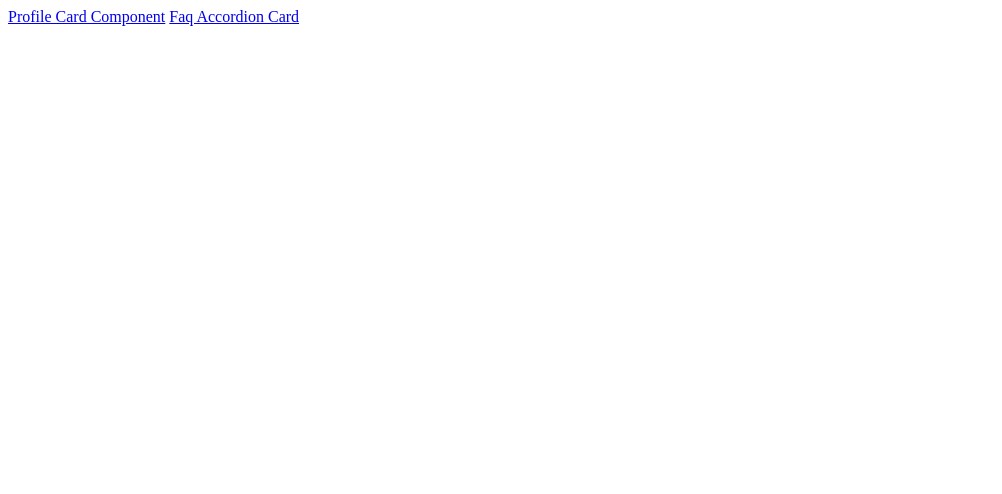
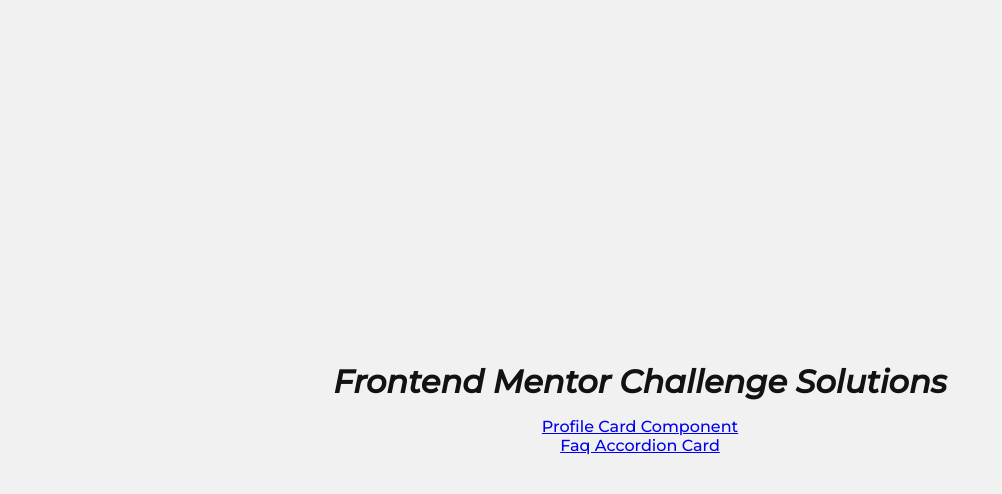
Before and after one commit to auxfuse/frontendMentor-challenges, a plain HTML site: page index.html in a window 1280 px wide. Shown: the whole page, without its empty margins (0-1002 px from the left). Drawn offline with Linux system fonts and the light colour scheme.

Commit message:
Index page styles added

```diff
--- /dev/null
+++ b/assets/style.css
@@ -0,0 +1,23 @@
+@import url('https://fonts.googleapis.com/css2?family=Montserrat:ital,wght@0,100;0,300;0,500;1,100;1,300;1,500&display=swap');
+
+* {
+    margin: 0;
+    padding: 0;
+    box-sizing: border-box;
+}
+
+body {
+    font-family: 'Montserrat', sans-serif;
+    background-color: #f1f1f1;
+    display: flex;
+    justify-content: center;
+    align-items: center;
+    flex-direction: column;
+    min-height: 100vh;
+}
+
+h1 {
+    font-style: italic;
+    color: #131212;
+    margin: 1rem;
+}
--- a/index.html
+++ b/index.html
@@ -2,9 +2,13 @@
 <html lang="en">
 <head>
     <meta charset="UTF-8">
-        <title>Frontend Mentor Repo</title>
+    <meta http-equiv="X-UA-Compatible" content="IE=edge">
+    <meta name="viewport" content="width=device-width, initial-scale=1.0">
+    <link rel="stylesheet" href="assets/style.css">
+    <title>My Frontend Mentor Solutions</title>
 </head>
 <body>
+    <h1>Frontend Mentor Challenge Solutions</h1>
     <!-- Completely unstyled for now ~ Rectify and flesh out later -->
     <a href="profile-card-component/index.html">Profile Card Component</a>
     <a href="faq-accordion-card/index.html">Faq Accordion Card</a>
```
Lines whose indentation alone changed are shown as unchanged.
